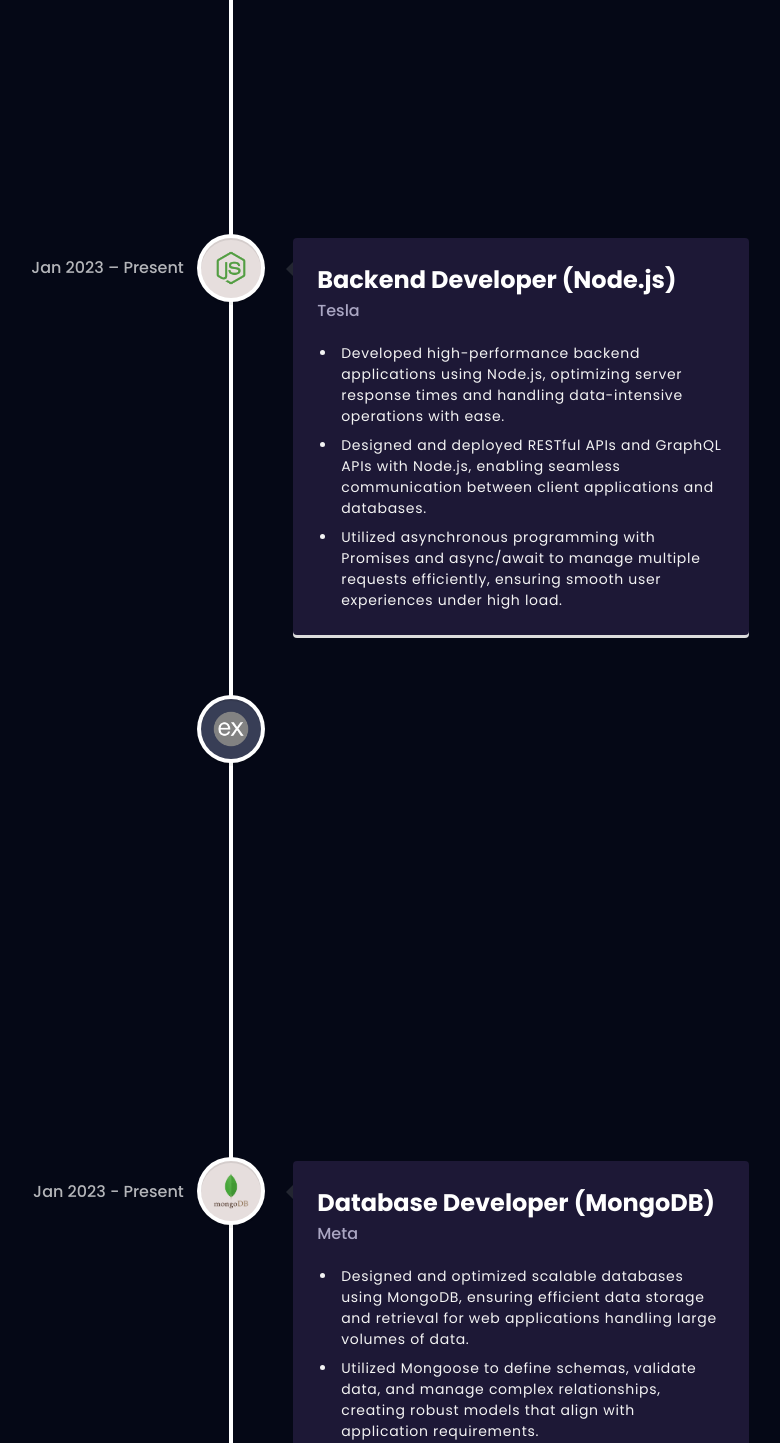
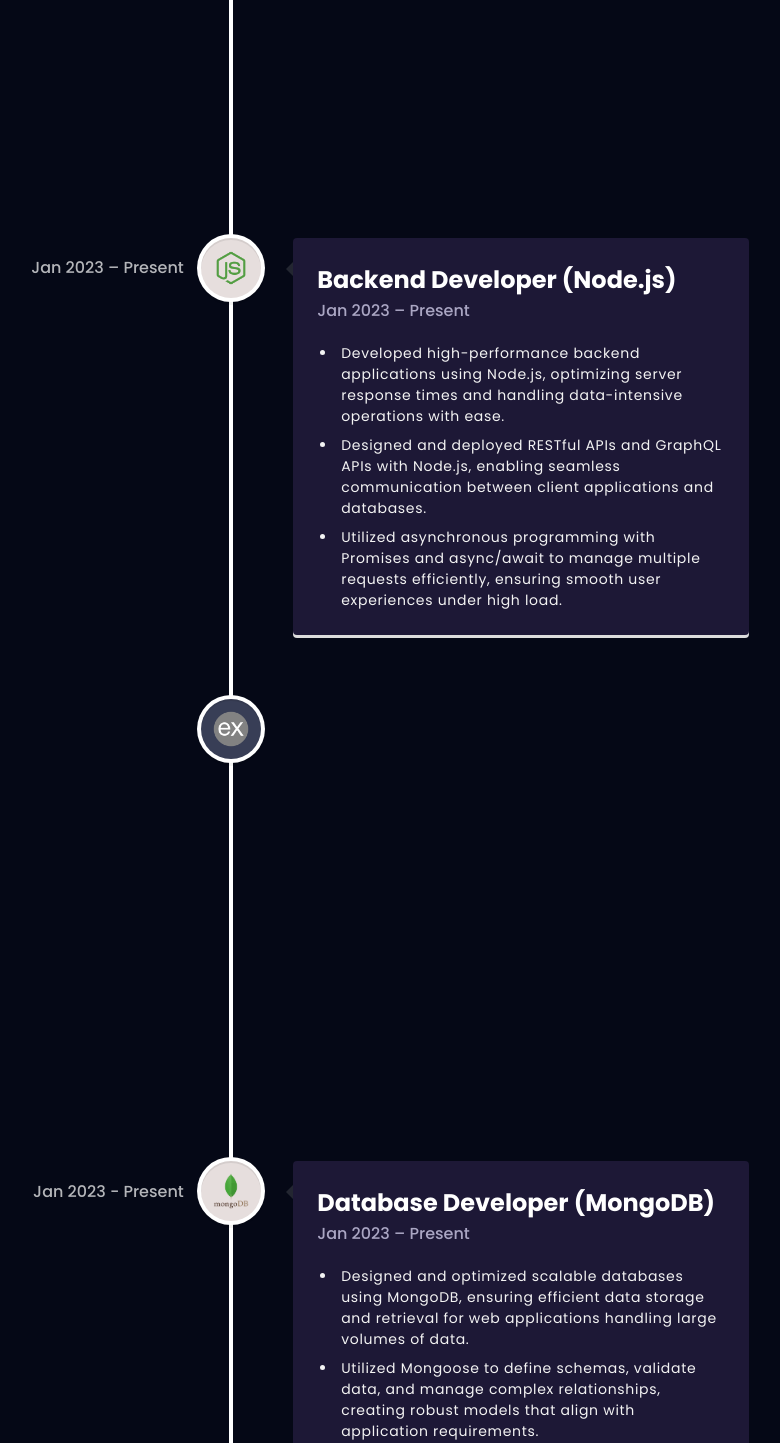
Before and after one commit to ShubhamSinghRawat007/Portfolio, a React (Vite) app: page / in a window 1280 px wide. Shown: the part 2023-3466 px from the top of the page, without its empty margins (409-1189 px from the left). Built offline with nearby package versions, Linux system fonts and the light colour scheme.

Commit message:
change on constant

```diff
--- a/src/constansts/index.js
+++ b/src/constansts/index.js
@@ -130,7 +130,7 @@ import {
     },
     {
       title: "Backend Developer (Node.js)",
-      company_name: "Tesla",
+      company_name: "Jan 2023 – Present",
       icon: tesla,
       iconBg: "#E6DEDD",
       date: "Jan 2023 – Present",
@@ -142,7 +142,7 @@ import {
     },
     {
       title: "Express.js",
-      company_name: "Shopify",
+      company_name: "Jan 2023 – Present",
       icon: shopify,
       iconBg: "#383E56",
       date: "Jan 2023 – Present",
@@ -154,7 +154,7 @@ import {
     },
     {
       title: "Database Developer (MongoDB)",
-      company_name: "Meta",
+      company_name: "Jan 2023 – Present",
       icon: meta,
       iconBg: "#E6DEDD",
       date: "Jan 2023 - Present",
```
